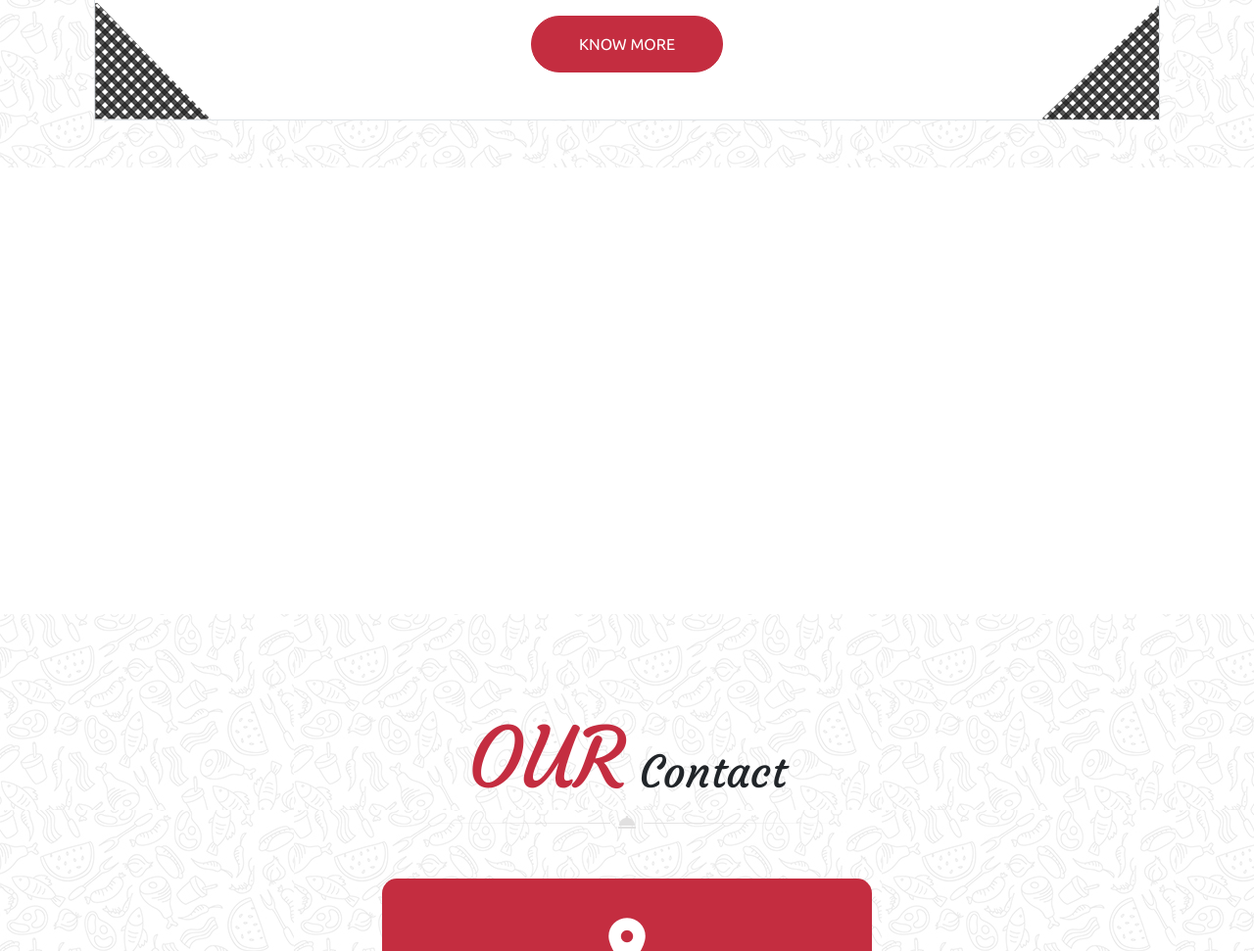
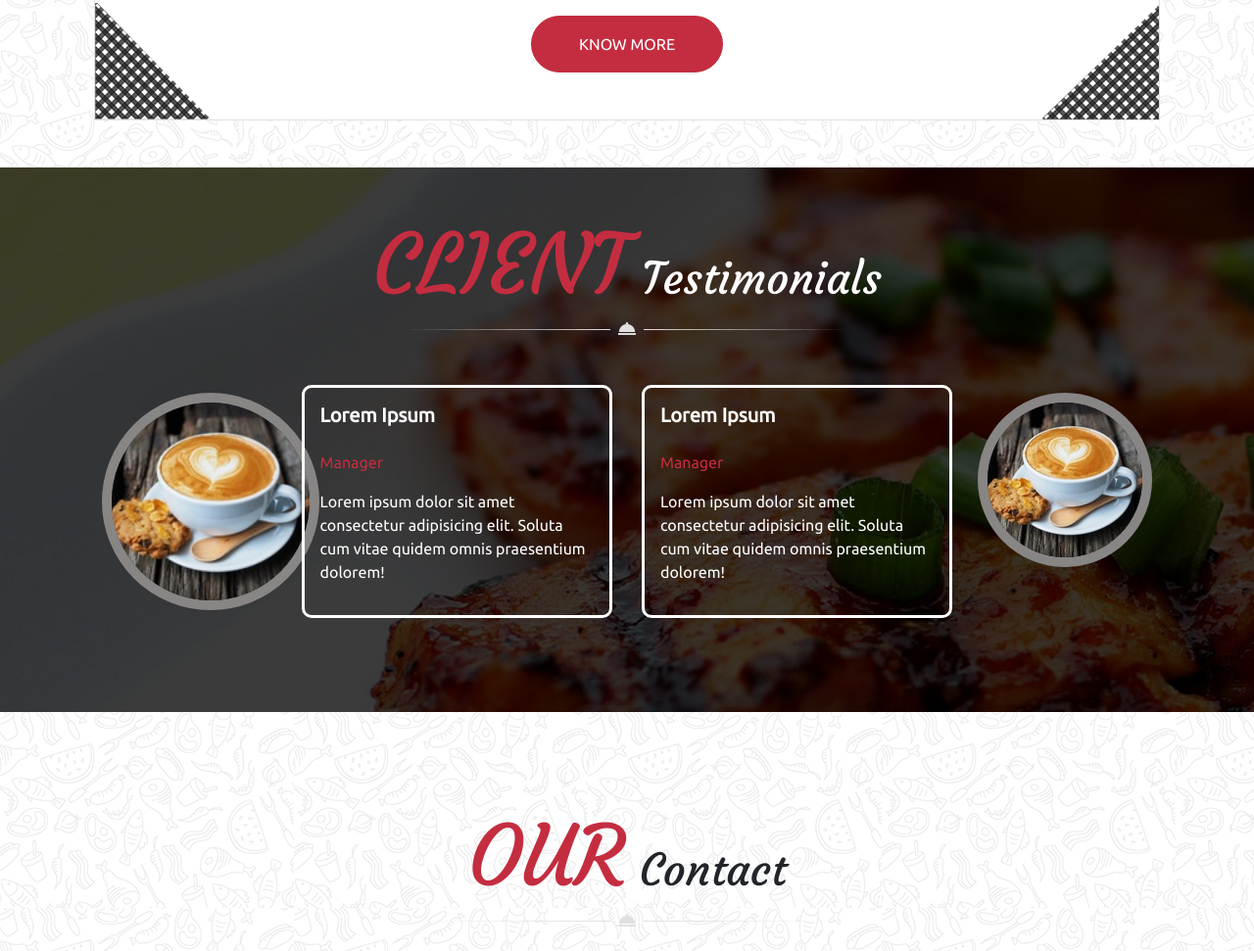
Before and after one commit to RenNatchez/coding_16_site_chef, a plain HTML site: page index.html in a window 1280 px wide. Shown: the part 5443-6414 px from the top of the page at 98% size. Drawn offline with nearby package versions, Linux system fonts and the light colour scheme; files whose address does not match are found by name.

Commit message:
fin des sections

```diff
--- a/index.html
+++ b/index.html
@@ -425,9 +425,40 @@
         </div>
 
     </section>
-    <section>
-    <br><br><br><br><br><b><b><br><br><br><br><b><br><br><br><br><br><b><br><br><br><br><br></b>
-    </b></b></b>
+
+    <section class="section-3 px-sm-5 py-5">
+        <div>
+            <div class="text-center p-titre">
+                <div>
+                    <h1 class="m-0 text-white"><span class=" d-1 text-rouge">CLIENT</span> Testimonials</h1>
+                    <img class="img-fluid px-5 px-md-0" src="./public/img/decoration_line.png" alt="">
+                </div>
+            </div>
+        </div>
+        <div class="row p-2 p-lg-5 pb-5">
+            <div class="pt-5 pt-lg-0 col-12 col-lg-6 d-flex flex-wrap text-white justify-content-md-between justify-content-center">
+                <div class="d-flex">
+                    <img class="rounded-circle border-size m-2" src="./public/img/menu_image_1.jpg" alt="">
+                </div>
+                <div class="border-client p-3">
+                    <p class="font-weight-bold h5 pb-3">Lorem Ipsum</p>
+                    <p class="text-rouge">Manager</p>
+                    <p>Lorem ipsum dolor sit amet consectetur adipisicing elit. Soluta cum vitae quidem omnis praesentium dolorem!</p>
+                </div>
+            </div>
+            <div class="mt-5 mt-lg-0 col-12 col-lg-6 d-flex flex-wrap text-white justify-content-md-between justify-content-center flex-md-row-reverse">
+                <div class="">
+                    <img class="rounded-circle border-size m-2" src="./public/img/menu_image_1.jpg" alt="">
+                </div>
+                <div class="border-client p-3">
+                    <p class="font-weight-bold h5 pb-3">Lorem Ipsum</p>
+                    <p class="text-rouge">Manager</p>
+                    <p>Lorem ipsum dolor sit amet consectetur adipisicing elit. Soluta cum vitae quidem omnis praesentium dolorem!</p>
+                </div>
+            </div>
+
+
+        </div>
     </section>
     <section class="section-1 p-sm-5 p-0">
         <div class="e mx-sm-5">
@@ -439,7 +470,8 @@
             <div class="bg-rouge text-white contact text-center">
                 <div class="border-bottom text-center">
                     <i class="fas fa-map-marker-alt"></i>
-                    <p class="pt-2">Lorem ipsum dolor sit amet consectetur adipisicing elit. Rerum quod labore a eos illo numquam.</p>
+                    <p class="pt-2">Lorem ipsum dolor sit amet consectetur adipisicing elit. Rerum quod labore a eos
+                        illo numquam.</p>
                 </div>
                 <div class="border-bottom text-center">
                     <i class="fas fa-phone-alt"></i>
--- a/src/sass/modules/_section.sass
+++ b/src/sass/modules/_section.sass
@@ -202,3 +202,21 @@ h1
         i
             font-size: 50px
             padding-top: 20px
+
+.section-3
+    background-image: url(../img/testimonials_background.jpg)
+    background-size: cover
+    .border-size
+        border: solid 10px #888585
+    .border-client
+        border: solid 3px #ffffff
+        border-radius: 10px
+        width: 60%
+    @media screen and ( max-width:568px )
+        .border-size
+            border: solid 10px #888585
+        .border-client
+            border: solid 3px #ffffff
+            border-radius: 10px
+            width: 80%
+            margin-top: 10px
```
Also changed, not shown: public/css/app.css, 1 other file.
